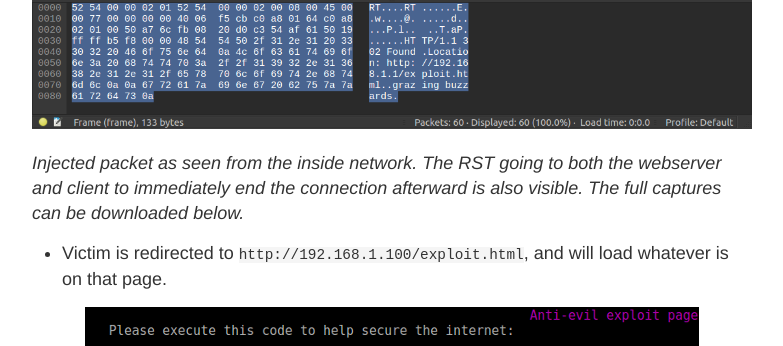
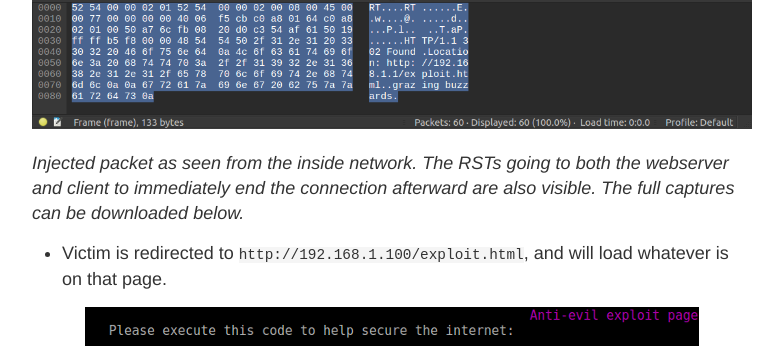
Before and after one commit to laanwj/laanwj.github.io, a Jekyll site: the page built from _posts/2016-09-23-seconddate-adventures.md, in a window 1280 px wide and 900 px high, scrolled down 4406 px. Shown: the part 107-453 px from the top of the window, without its empty margins (248-1031 px from the left). Built offline with Jekyll 4.4.1, drawn with Linux system fonts in a browser that asks for light colours.

Commit message:
multiple RSTs

```diff
--- a/_posts/2016-09-23-seconddate-adventures.md
+++ b/_posts/2016-09-23-seconddate-adventures.md
@@ -162,8 +162,8 @@ What happens:
 {: .center}
 [![Injected packet in wireshark]({{ site.baseurl }}/assets{{ page.id }}/injection.png "Injected packet in wireshark")]({{ site.baseurl }}/assets{{ page.id }}/injection.png)
 
-*Injected packet as seen from the inside network. The RST going to both the webserver and client to immediately
-end the connection afterward is also visible. The full captures can be downloaded below.*
+*Injected packet as seen from the inside network. The RSTs going to both the webserver and client to immediately
+end the connection afterward are also visible. The full captures can be downloaded below.*
 
 - Victim is redirected to `http://192.168.1.100/exploit.html`, and will load whatever is on that page.
 
```
